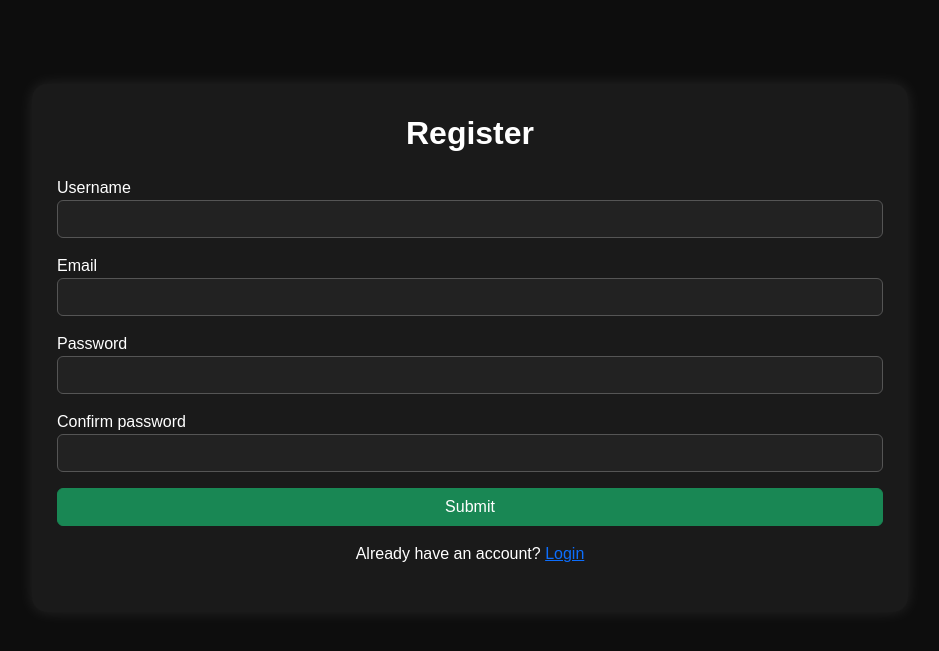
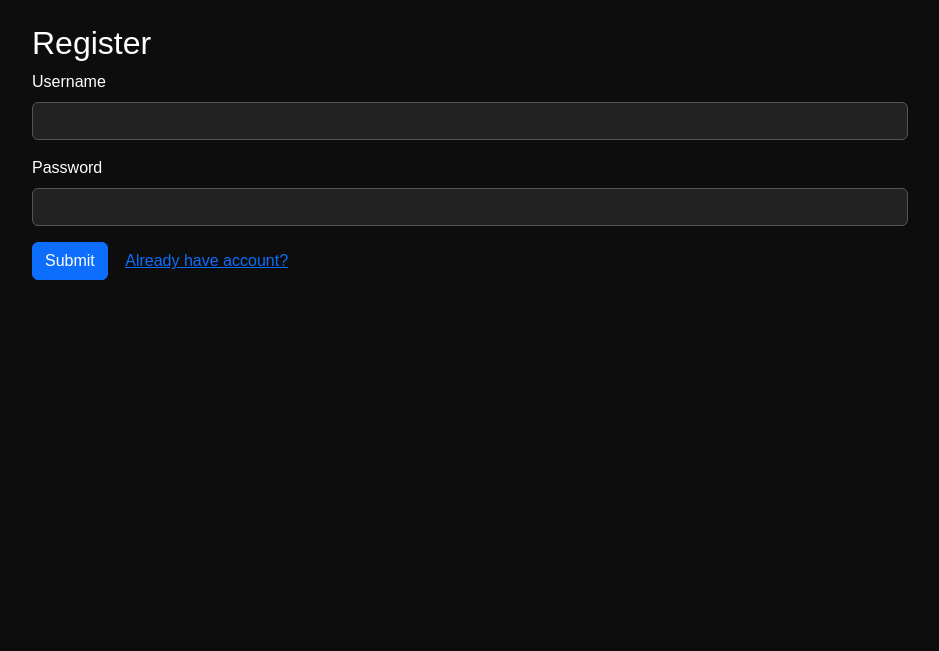
Before and after one commit to manojar346-hue/movieapp, a Python web app: template templates/register.html in a window 1280 px wide. Shown: the part 81-732 px from the top of the page, without its empty margins (170-1109 px from the left). Run offline with Jinja, Linux system fonts and the light colour scheme; the template is opened without the code that fills it, so the values that code supplies are empty, except form fields; form fields are guessed from the names that the template uses.

Commit message:
Update register.html

```diff
--- a/templates/register.html
+++ b/templates/register.html
@@ -1,41 +1,22 @@
-{% extends "base.html" %}
+{% extends 'base.html' %}
 {% block content %}
-
-<div class="auth-card">
-    <h2 class="text-center mb-4">Register</h2>
-
+<div class="form-box">
+    <h2>Register</h2>
     <form method="POST">
         {{ form.hidden_tag() }}
 
         <div class="mb-3">
-            {{ form.username.label }}
-            {{ form.username(class="form-control") }}
+            {{ form.username.label(class="form-label") }}
+            {{ form.username(class="form-control", placeholder="Choose username") }}
         </div>
 
         <div class="mb-3">
-            {{ form.email.label }}
-            {{ form.email(class="form-control") }}
+            {{ form.password.label(class="form-label") }}
+            {{ form.password(class="form-control", placeholder="Choose password") }}
         </div>
 
-        <div class="mb-3">
-            {{ form.password.label }}
-            {{ form.password(class="form-control") }}
-        </div>
-
-        <div class="mb-3">
-            {{ form.confirm_password.label }}
-            {{ form.confirm_password(class="form-control") }}
-        </div>
-
-        <div class="d-grid">
-            {{ form.submit(class="btn btn-success") }}
-        </div>
-
-        <p class="text-center mt-3">
-            Already have an account?
-            <a href="{{ url_for('login') }}">Login</a>
-        </p>
+        {{ form.submit(class="btn btn-primary") }}
+        <a href="{{ url_for('login') }}" class="btn btn-link">Already have account?</a>
     </form>
 </div>
-
 {% endblock %}
```
